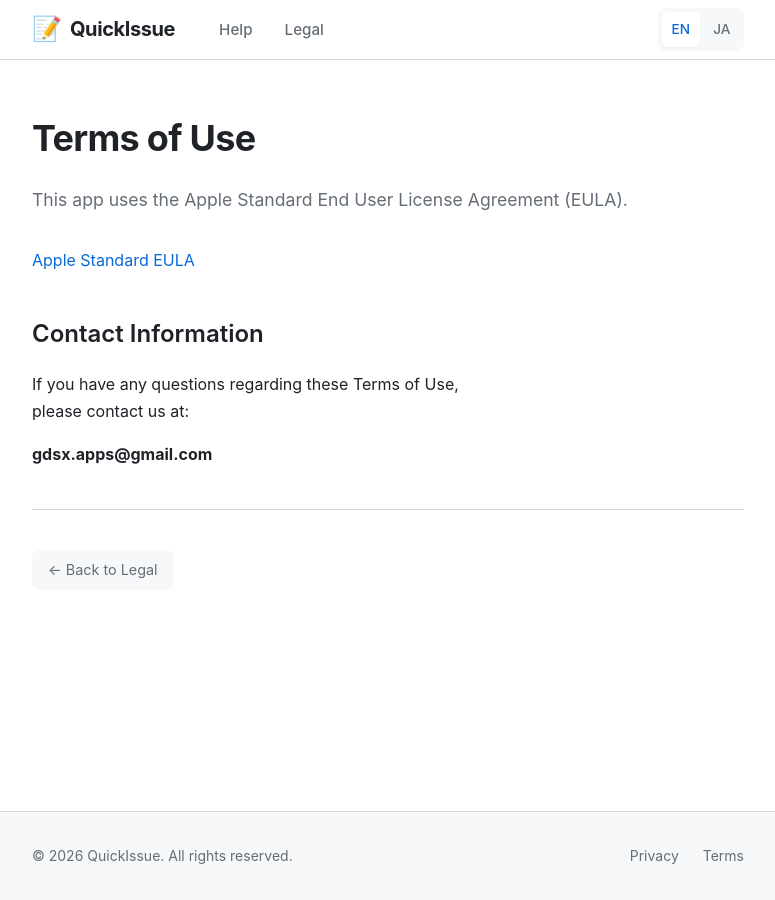
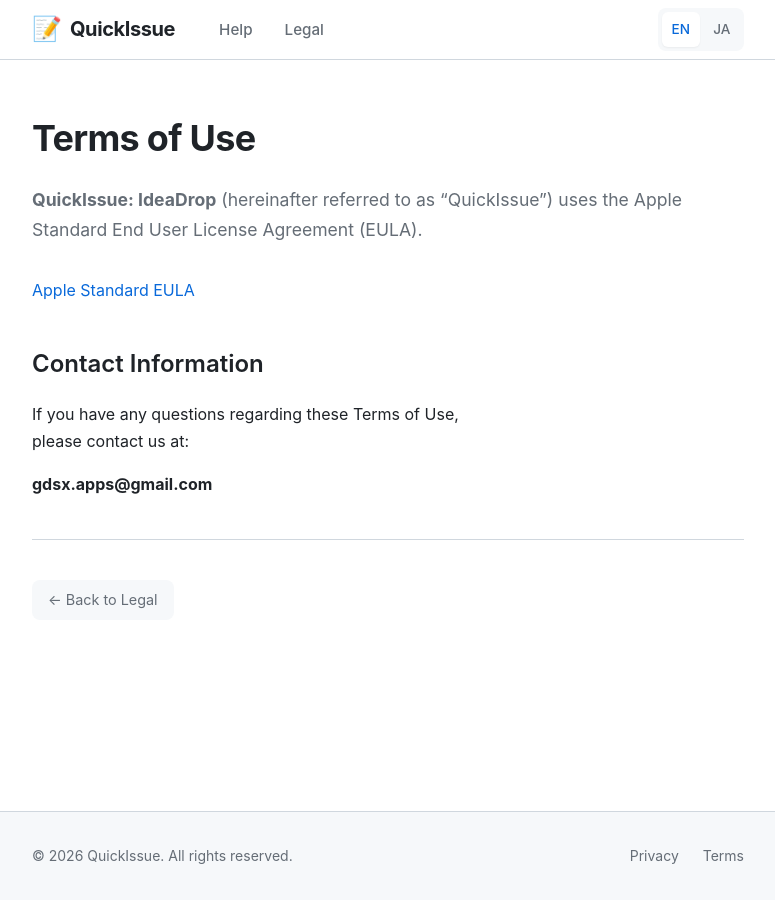
Before and after one commit to gdsxapps/quickissue-pages, a Jekyll site: the page built from docs/legal/terms.md, in a window 1280 px wide. Shown: the whole page, without its empty margins (252-1027 px from the left). Built offline with Jekyll 4.4.1, drawn with Linux system fonts in a browser that asks for light colours.

Commit message:
docs: Legal文書にApp Store登録名（QuickIssue: IdeaDrop）を追加

```diff
--- a/docs/legal/terms.md
+++ b/docs/legal/terms.md
@@ -5,7 +5,7 @@
 
 # Terms of Use
 
-This app uses the Apple Standard End User License Agreement (EULA).
+**QuickIssue: IdeaDrop** (hereinafter referred to as "QuickIssue") uses the Apple Standard End User License Agreement (EULA).
 
 [Apple Standard EULA](https://www.apple.com/legal/internet-services/itunes/dev/stdeula/)
 
```
Also changed, not shown: docs/ja/legal/privacy.md (+1 -1 lines), docs/ja/legal/terms.md (+1 -1 lines), docs/legal/privacy.md (+1 -1 lines).
